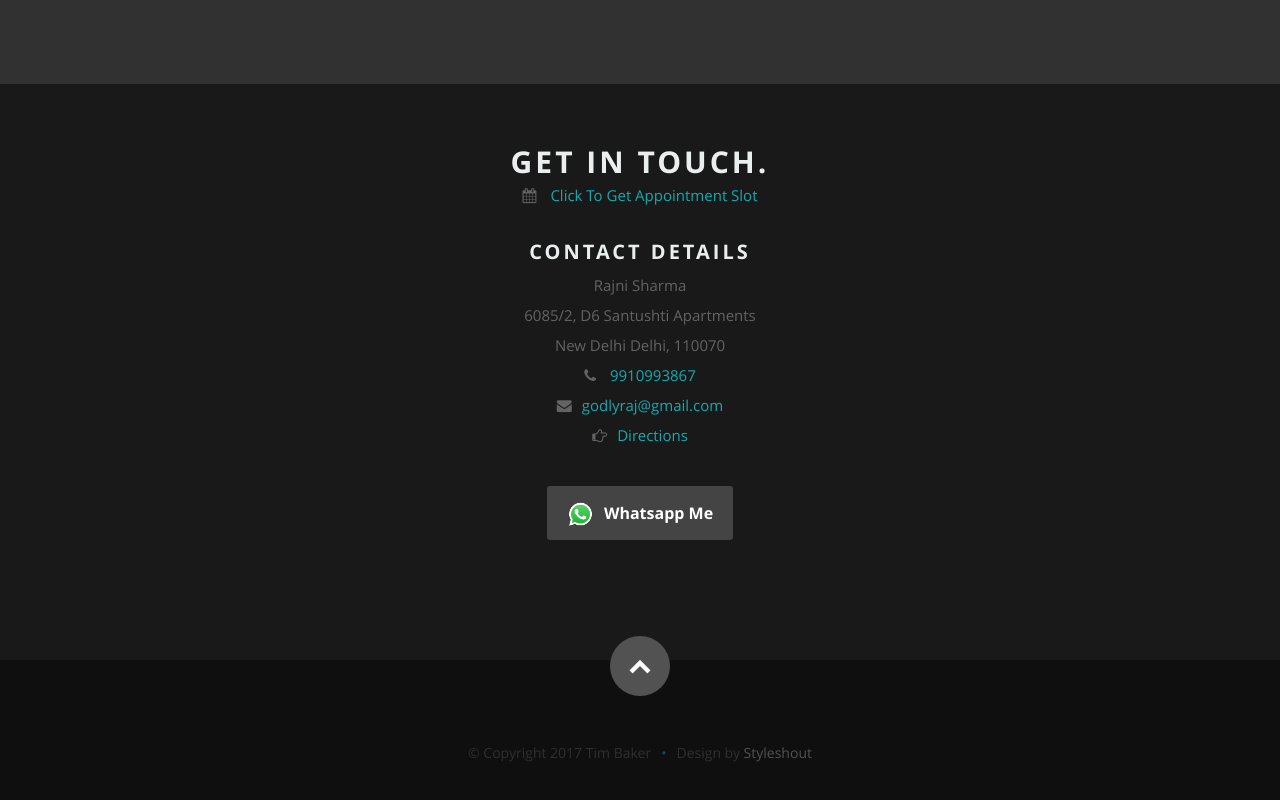
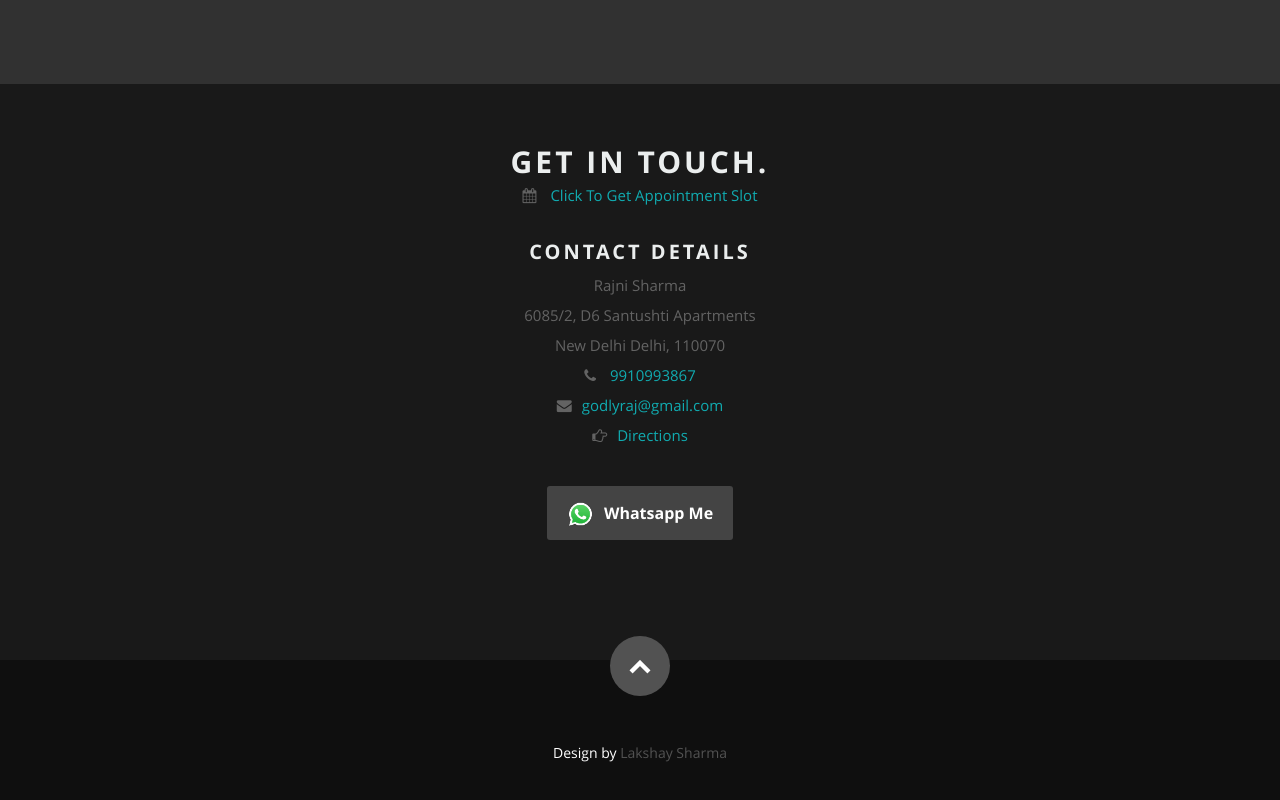
Before and after one commit to lakshay17244/RajniSharma, a React (Create React App) app: page / in a window 1280 px wide. Shown: the part 3908-4708 px from the top of the page. Built offline with nearby package versions, Linux system fonts and the light colour scheme.

Commit message:
Update Footer.js

```diff
--- a/src/Components/Footer.js
+++ b/src/Components/Footer.js
@@ -19,8 +19,7 @@ class Footer extends Component {
            </ul>
 
            <ul className="copyright">
-              <li>&copy; Copyright 2017 Tim Baker</li>
-              <li>Design by <a title="Styleshout" href="http://www.styleshout.com/">Styleshout</a></li>
+              <li style={{color:'white'}}>Design by <a title="Lakshay" href="https://www.linkedin.com/in/curiouscarbon/">Lakshay Sharma</a></li>
            </ul>
 
         </div>
```
